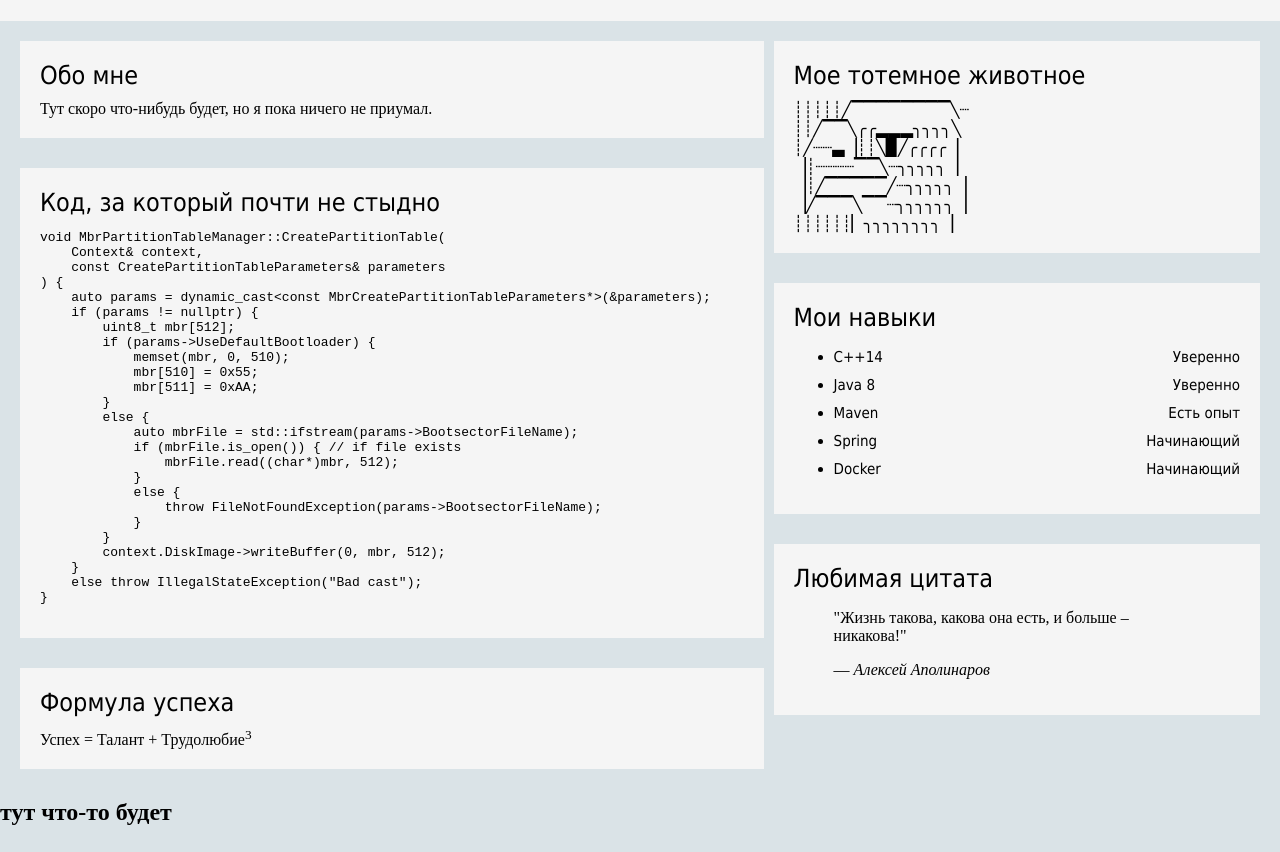
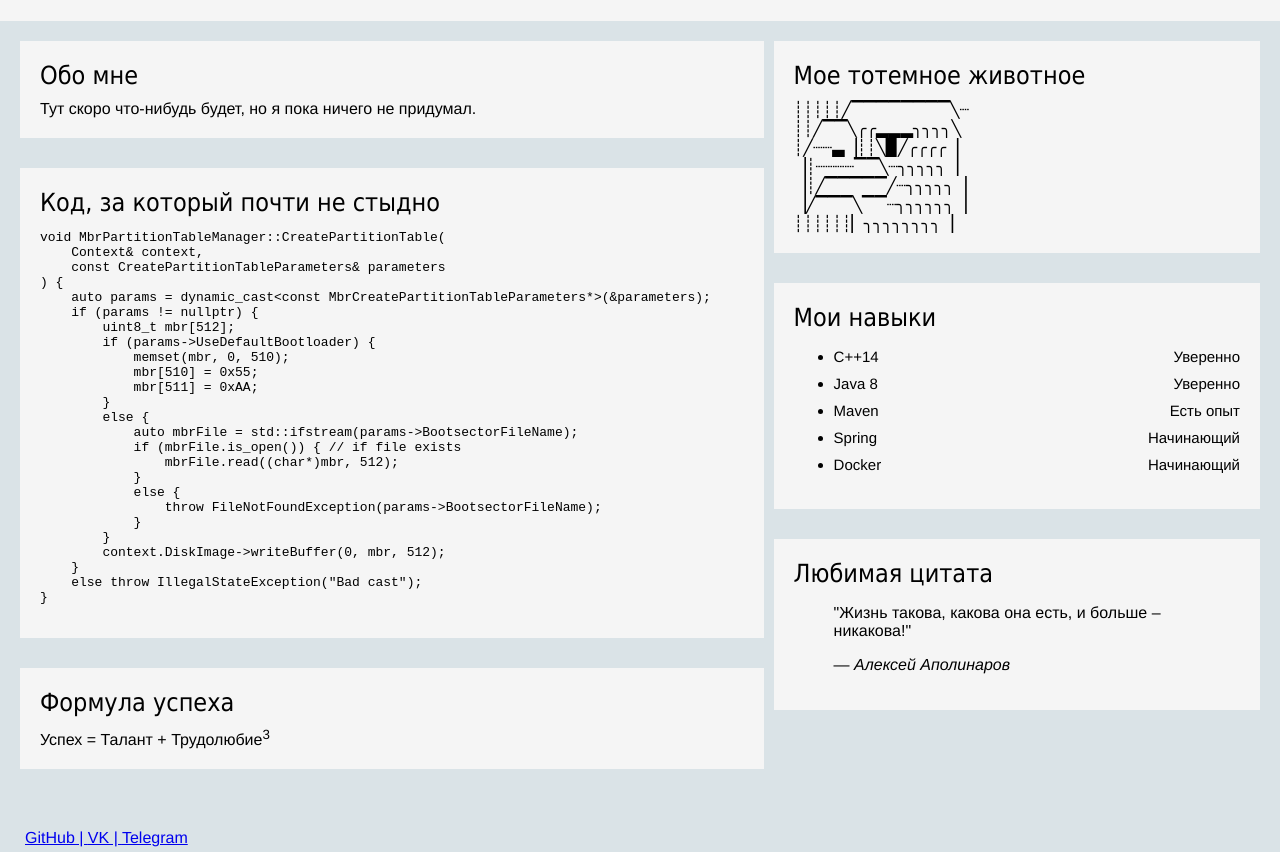
Before and after one commit to v-cognitio/portfolio, a plain HTML site: page index.html in a window 1280 px wide. Shown: the part 157-1009 px from the top of the page. Drawn offline with Linux system fonts and the light colour scheme.

Commit message:
Add contacts

```diff
--- a/index.html
+++ b/index.html
@@ -66,7 +66,7 @@
 
 	<div class="content-block">
 		<h3 class="custom">Обо мне</h3>
-		Тут скоро что-нибудь будет, но я пока ничего не приумал.
+		Тут скоро что-нибудь будет, но я пока ничего не придумал.
 	</div>
 
 	<div class="content-block">
@@ -107,8 +107,12 @@
 </main>
 
 
-<footer>
-	<h2>тут что-то будет</h2>
+<footer class="main">
+	<div>
+		<a href="https://github.com/v-cognitio">GitHub | </a>
+		<a href="https://vk.com/ladislavcognitio">VK | </a>
+		<a href="https://t.me/v_cognitio">Telegram</a>
+	</div>
 </footer>
 
 </body>
--- a/styles.css
+++ b/styles.css
@@ -2,6 +2,7 @@ body {
 	width: 100%;
 	margin: 0px;
 	background: #DAE3E7;
+	font-family: Helvetica, sans-serif;
 }
 
 .header {
@@ -50,6 +51,12 @@ span.right {
 	float:right;
 }
 
+footer.main {
+	margin-top: 60px;
+	margin-left: 25px;
+	margin-bottom: 5px;
+}
+
 main {
 	margin-top: 20px;
 	margin-right: auto;
@@ -78,7 +85,6 @@ h3.custom {
 }
 
 h4.custom {
-	font-family: Tahoma;
 	margin-top: 0px;
 	margin-bottom: 10px;
 	font-size: 15px;
```
